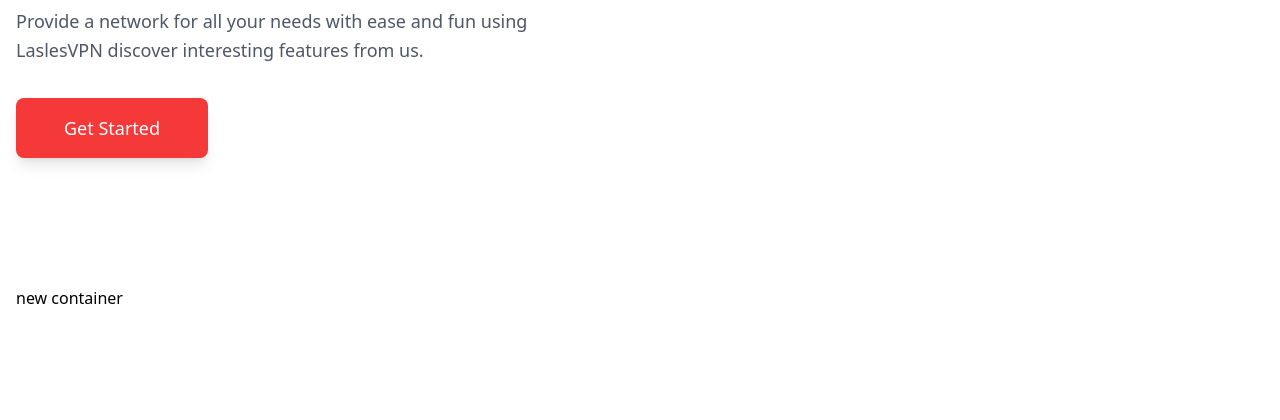
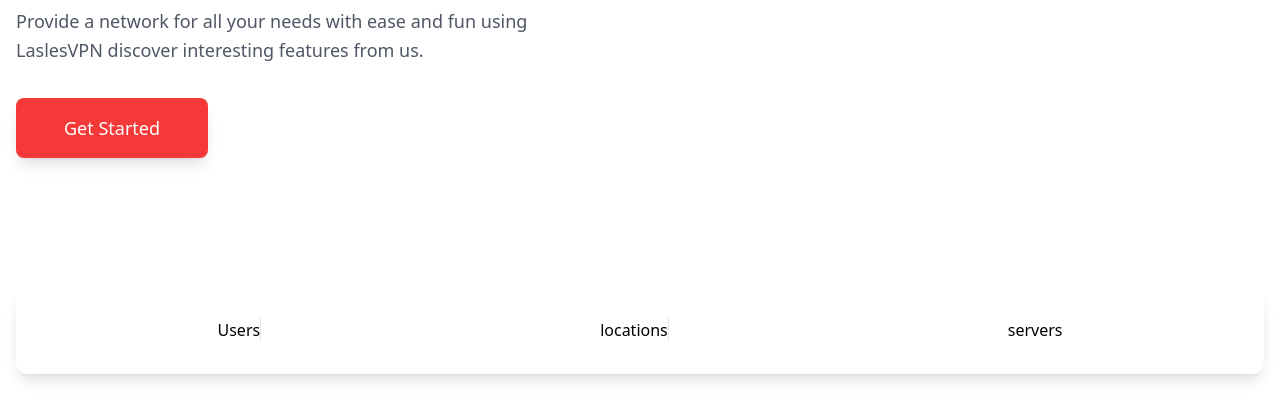
Before and after one commit to khanRabiul/laslesVPN, a website: page src/index.html in a window 1280 px wide. Shown: the part 386-806 px from the top of the page. Drawn offline with Linux system fonts and the light colour scheme.

Commit message:
[src-index.css] statistics sections structure

```diff
--- a/src/index.html
+++ b/src/index.html
@@ -79,25 +79,47 @@
           Provide a network for all your needs with ease and fun using LaslesVPN
           discover interesting features from us.
         </p>
-        <button class="bg-primary text-white px-12 py-4 rounded-lg hover:bg-red-600 shadow-lg hover:shadow-2xs  transition duration-300 text-lg font-medium cursor-pointer">Get Started</button>
-        </div>
+        <button
+          class="bg-primary text-white px-12 py-4 rounded-lg hover:bg-red-600 shadow-lg hover:shadow-2xs transition duration-300 text-lg font-medium cursor-pointer"
+        >
+          Get Started
+        </button>
+      </div>
 
       <!-- Left content end -->
 
       <!-- Right content start -->
-       <div>
-        <img src="./assets/images/banner.png" alt="banner-image" class="w-full" />
-       </div>
+      <div>
+        <img
+          src="./assets/images/banner.png"
+          alt="banner-image"
+          class="w-full"
+        />
+      </div>
       <!-- Right content end -->
     </section>
     <!-- Hero Section End -->
 
     <!-- Statistics Section Start -->
-     <section class="section-container">
-      <div>
-        new container
+    <section class="section-container">
+      <div class="bg-white rounded-xl shadow-lg p-8">
+        <div
+          class="flex flex-col md:flex-row justify-around items-center divide-y md:divide-y-0 md:divide-x divide-gray-200"
+        >
+          <!-- Users status start -->
+          <div>Users</div>
+          <!-- Users status end -->
+
+          <!-- Location status start -->
+          <div>locations</div>
+          <!-- Location status end -->
+
+          <!-- Server status start -->
+          <div>servers</div>
+          <!-- Server status end -->
+        </div>
       </div>
-     </section>
+    </section>
     <!-- Statistics Section End -->
   </body>
 </html>
```
Also changed, not shown: dist/output.css.
